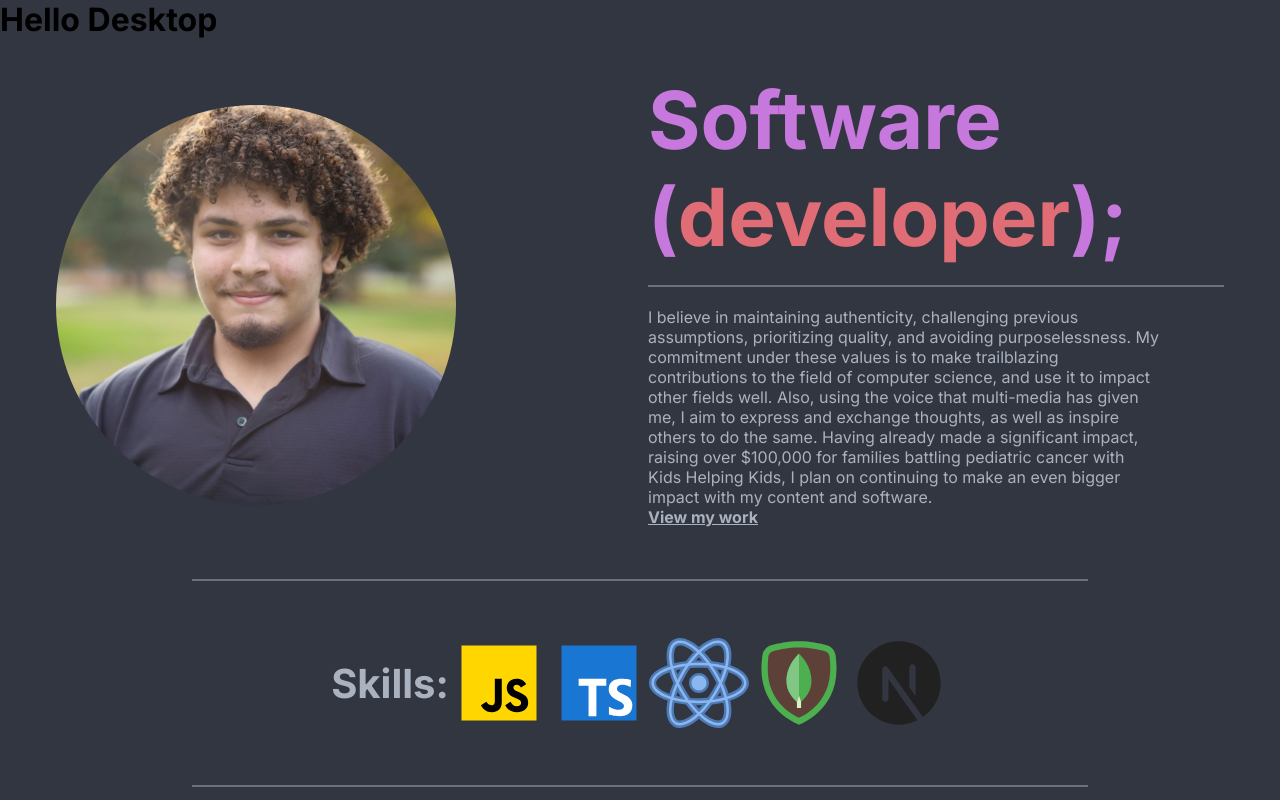
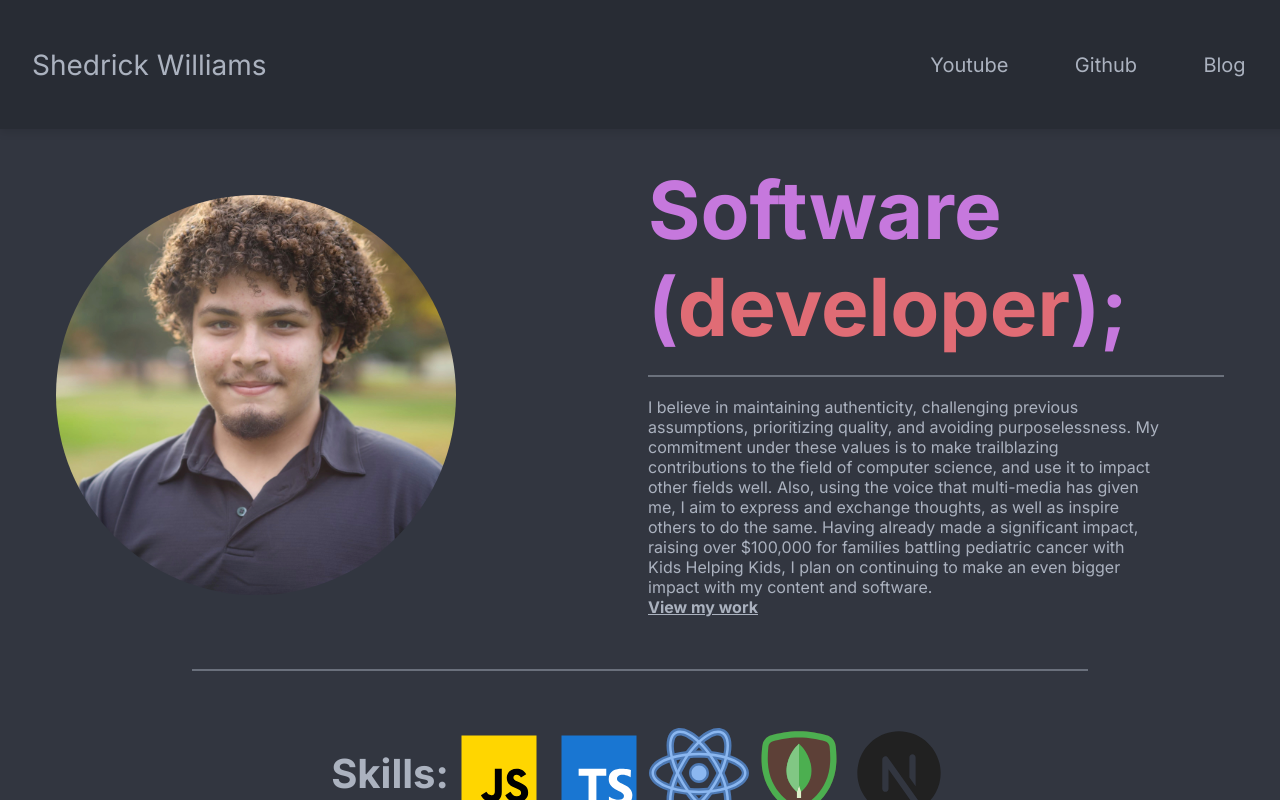
Before and after one commit to SedWilliams/Shedrick-Williams, a Next.js app: page / in a window 1280 px wide. Built offline with nearby package versions, Linux system fonts and the light colour scheme.

Commit message:
stash before revert

```diff
--- a/package.json
+++ b/package.json
@@ -9,7 +9,6 @@
     "lint": "next lint"
   },
   "dependencies": {
-    "@theme-ui/match-media": "^0.16.2",
     "@vercel/analytics": "^1.2.2",
     "next": "14.0.2",
     "react": "^18",
--- a/src/app/layout.jsx
+++ b/src/app/layout.jsx
@@ -4,28 +4,16 @@ import { Inter } from 'next/font/google';
 import './(styles)/globals.css';
 import Navbar from './(components)/Navbar.jsx';
 import { Analytics } from "@vercel/analytics/react";
-import { useState, useEffect } from 'react';
 
 const inter = Inter({ subsets: ['latin'] })
 
 export default function RootLayout({ children }) {
-
-  const [isMobile, setIsMobile] = useState(false);
-
-  //check if is mobile/desktop upon render
-  useEffect(() => {
-    setIsMobile(window.innerWidth <= 720);
-  }, []);
-
   return (
     <html lang="en">
       <body className={inter.className}>
-        {
-          //return mobile components if queryDeviceType returns true
-          //else return desktop components
-          isMobile ?  <h1>Hello Mobile</h1> : <h1>Hello Desktop</h1>
-        }
+        <Navbar />
         {children}
+        <Analytics />
       </body>
     </html>
   )
```
Also changed, not shown: 1 other file (tests, documents, lock files or other folders).
